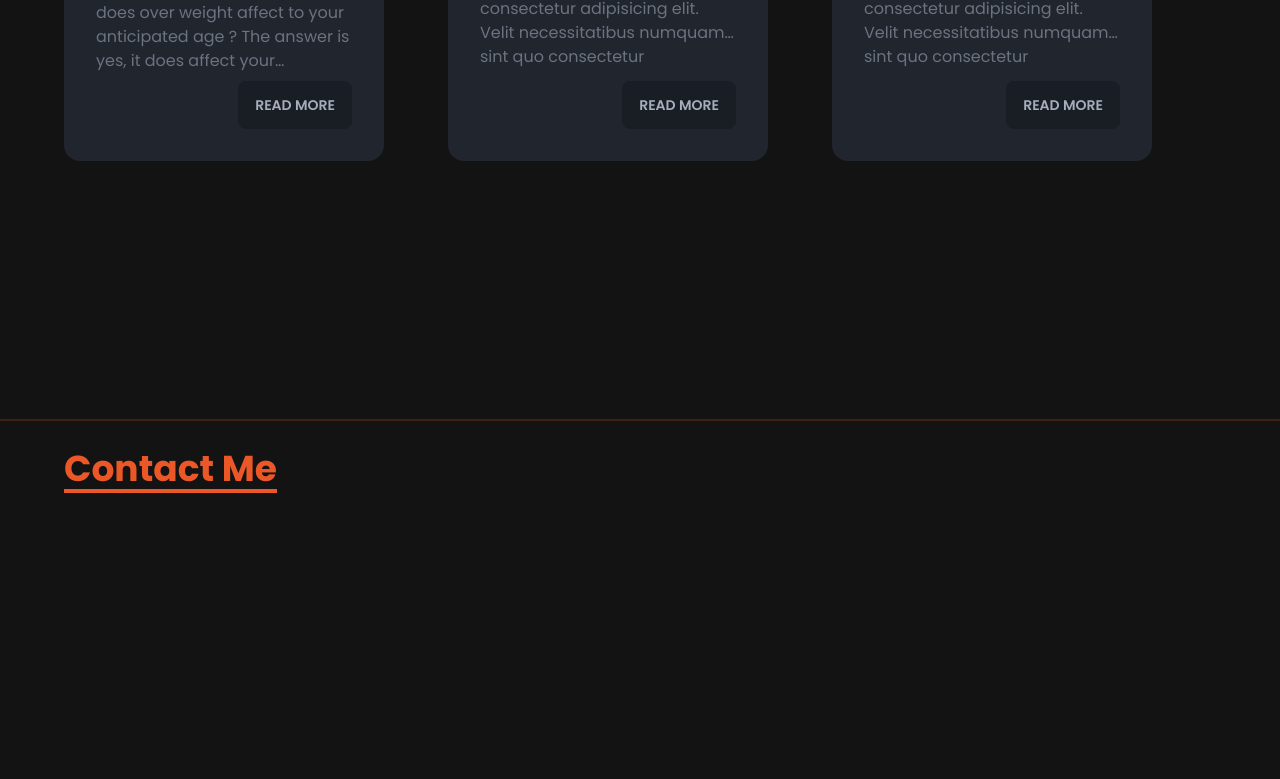
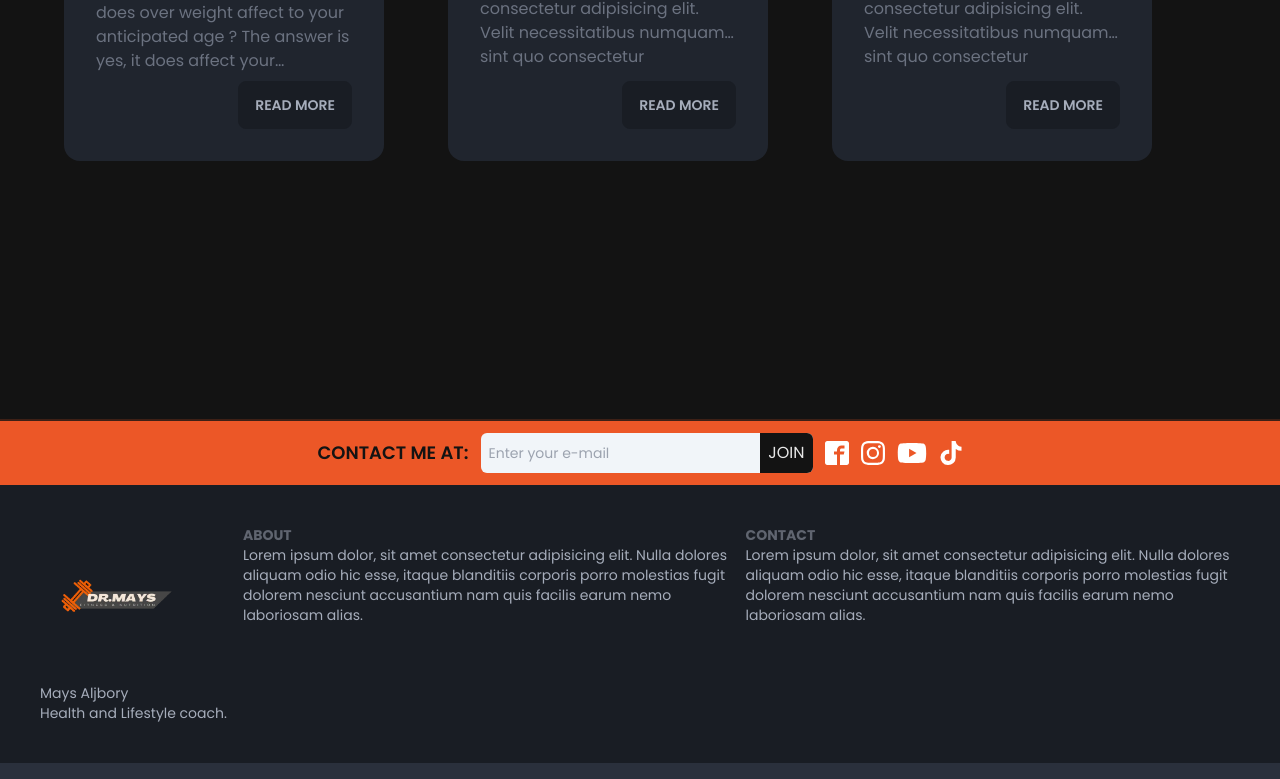
Before and after one commit to muhammad-qasim96/Mays-2.0, a Next.js app: page / in a window 1280 px wide. Shown: the part 1979-2758 px from the top of the page. Built offline with nearby package versions, Linux system fonts and the light colour scheme.

Commit message:
finished

```diff
--- a/components/About.tsx
+++ b/components/About.tsx
@@ -6,7 +6,10 @@ type Props = {};
 
 const About = (props: Props) => {
   return (
-    <div className="relative mx-auto h-fit min-h-screen w-full overflow-hidden border-b-2 border-mainColor/20">
+    <div
+      id="about"
+      className="relative mx-auto h-fit min-h-screen w-full overflow-hidden border-b-2 border-mainColor/20"
+    >
       <div className="absolute z-0 flex h-full w-full items-center justify-center">
         <div className="absolute z-0 aspect-square h-2/3 animate-pulse rounded-full border border-mainColor/10" />
         <div className="absolute z-0 aspect-square h-2/3 animate-ping rounded-full border border-mainColor/25" />
--- a/components/Blog.tsx
+++ b/components/Blog.tsx
@@ -7,7 +7,10 @@ type Props = {};
 
 const Blog = (props: Props) => {
   return (
-    <div className="h-fit min-h-screen w-full border-b-2 border-mainColor/20">
+    <div
+      id="blog"
+      className="h-fit min-h-screen w-full border-b-2 border-mainColor/20"
+    >
       <div className="mx-auto max-w-6xl py-7 px-4 md:px-5 lg:px-0">
         <Title name="Blog" />
         <div className="grid w-full gap-y-10 md:grid-cols-2 lg:grid-cols-3">
@@ -15,7 +18,7 @@ const Blog = (props: Props) => {
             return (
               <Card
                 key={post.id}
-                id={`${post.id}`}
+                id={post.id}
                 photoUrl={post.photo}
                 header={post.header}
                 body={post.body}
--- a/components/Card.tsx
+++ b/components/Card.tsx
@@ -20,7 +20,7 @@ const Card = ({ id, photoUrl, body, header }: Props) => {
         <h2 className="card-title">{header}</h2>
         <p className="text-gray-500 line-clamp-3">{body}</p>
         <div className="card-actions justify-end">
-          <Link href={id}>
+          <Link href={`/${id}`}>
             <button className="btn">Read More</button>
           </Link>
         </div>
--- a/components/Contact.tsx
+++ b/components/Contact.tsx
@@ -1,36 +1,49 @@
-import React from "react";
-import { SocialIcon } from "react-social-icons";
-import Title from "./Title";
+import React, { FormEvent } from "react";
+import { ImFacebook2 } from "react-icons/im";
+import { BsInstagram } from "react-icons/bs";
+import { FaTiktok, FaYoutube } from "react-icons/fa";
 
 type Props = {};
 
 const Contact = (props: Props) => {
+  const handleForm = (e: FormEvent) => {
+    e.preventDefault();
+  };
+
   return (
-    <div className="mx-auto h-screen w-full overflow-hidden bg-darkBg pt-7">
-      <div className="mx-auto h-full max-w-6xl px-4 md:px-5 lg:px-0">
-        <Title name="Contact Me" />
-        <div className="flex h-full  w-full flex-col items-center justify-center ">
-          <div className="flex w-full flex-row justify-center">
-            <div className="grid h-auto place-items-center">
-              <div className="flex flex-col space-y-3">
-                <SocialIcon url="https://www.facebook.com/dr.maysaljbory" />
-                <SocialIcon url="https://www.instagram.com/dr.maysaljbory/" />
-                <SocialIcon url="https://www.youtube.com/channel/UCV3UKMcmpSwPopq387iNbGw" />
-                <SocialIcon
-                  url="https://www.tiktok.com/@dr.maysaljbory?_t=8VIALvMEkc9&_r=1"
-                  bgColor="#303030"
-                />
-              </div>
-            </div>
-            <div className="divider lg:divider-horizontal">OR</div>
-            <div className="card rounded-box grid h-20 place-items-center bg-base-300">
-              <p className="p-4 text-xl">
-                <span className="font-semibold text-mainColor">Email : </span>
-                drmays.info@gmail.com
-              </p>
-            </div>
-          </div>
-        </div>
+    <div
+      id="contact"
+      className="flex w-full items-center justify-center gap-3 bg-mainColor py-3"
+    >
+      <p className="text-lg font-semibold uppercase text-darkBg">
+        contact me at:
+      </p>
+      <form
+        onSubmit={handleForm}
+        className="relative flex overflow-hidden rounded-md bg-slate-100 py-2"
+      >
+        <input
+          type="text"
+          placeholder="Enter your e-mail"
+          className="flex-1 bg-transparent px-2 text-black outline-none placeholder:text-sm"
+        />
+        <button className="absolute right-0 top-0 h-full bg-darkBg px-2 text-white/90 hover:text-white">
+          JOIN
+        </button>
+      </form>
+      <div className="flex items-center gap-3">
+        <a href="https://www.facebook.com/dr.maysaljbory">
+          <ImFacebook2 className="text-2xl text-white" />
+        </a>
+        <a href="https://www.instagram.com/dr.maysaljbory/">
+          <BsInstagram className="text-2xl text-white" />
+        </a>
+        <a href="https://www.youtube.com/channel/UCV3UKMcmpSwPopq387iNbGw">
+          <FaYoutube className="text-3xl text-white" />
+        </a>
+        <a href="https://www.tiktok.com/">
+          <FaTiktok className="text-2xl text-white" />
+        </a>
       </div>
     </div>
   );
--- a/components/Footer.tsx
+++ b/components/Footer.tsx
@@ -6,8 +6,8 @@ type Props = {};
 
 const Footer = (props: Props) => {
   return (
-    <footer className="footer bg-neutral p-10 text-neutral-content">
-      <div className="relative">
+    <footer className="footer flex flex-col bg-neutral p-10 text-neutral-content md:flex-row">
+      <div className="relative flex-shrink-0">
         <Image
           src={Logo}
           alt="logo"
@@ -21,54 +21,24 @@ const Footer = (props: Props) => {
           Health and Lifestyle coach.
         </p>
       </div>
-      <div>
-        <span className="footer-title">Social</span>
-        <div className="grid grid-flow-col gap-4">
-          <a
-            href="https://www.youtube.com/channel/UCV3UKMcmpSwPopq387iNbGw"
-            target="_blank"
-            rel="noreferrer"
-          >
-            <svg
-              xmlns="http://www.w3.org/2000/svg"
-              width="24"
-              height="24"
-              viewBox="0 0 24 24"
-              className="fill-current"
-            >
-              <path d="M19.615 3.184c-3.604-.246-11.631-.245-15.23 0-3.897.266-4.356 2.62-4.385 8.816.029 6.185.484 8.549 4.385 8.816 3.6.245 11.626.246 15.23 0 3.897-.266 4.356-2.62 4.385-8.816-.029-6.185-.484-8.549-4.385-8.816zm-10.615 12.816v-8l8 3.993-8 4.007z"></path>
-            </svg>
-          </a>
-          <a
-            href="https://www.facebook.com/dr.maysaljbory"
-            target="_blank"
-            rel="noreferrer"
-          >
-            <svg
-              xmlns="http://www.w3.org/2000/svg"
-              width="24"
-              height="24"
-              viewBox="0 0 24 24"
-              className="fill-current"
-            >
-              <path d="M9 8h-3v4h3v12h5v-12h3.642l.358-4h-4v-1.667c0-.955.192-1.333 1.115-1.333h2.885v-5h-3.808c-3.596 0-5.192 1.583-5.192 4.615v3.385z"></path>
-            </svg>
-          </a>
-          <a
-            href="https://www.instagram.com/dr.maysaljbory/"
-            target="_blank"
-            rel="noreferrer"
-          >
-            <svg
-              xmlns="http://www.w3.org/2000/svg"
-              width="24"
-              height="24"
-              viewBox="0 0 24 24"
-              className="fill-current"
-            >
-              <path d="M12 2.163c3.204 0 3.584.012 4.85.07 3.252.148 4.771 1.691 4.919 4.919.058 1.265.069 1.645.069 4.849 0 3.205-.012 3.584-.069 4.849-.149 3.225-1.664 4.771-4.919 4.919-1.266.058-1.644.07-4.85.07-3.204 0-3.584-.012-4.849-.07-3.26-.149-4.771-1.699-4.919-4.92-.058-1.265-.07-1.644-.07-4.849 0-3.204.013-3.583.07-4.849.149-3.227 1.664-4.771 4.919-4.919 1.266-.057 1.645-.069 4.849-.069zm0-2.163c-3.259 0-3.667.014-4.947.072-4.358.2-6.78 2.618-6.98 6.98-.059 1.281-.073 1.689-.073 4.948 0 3.259.014 3.668.072 4.948.2 4.358 2.618 6.78 6.98 6.98 1.281.058 1.689.072 4.948.072 3.259 0 3.668-.014 4.948-.072 4.354-.2 6.782-2.618 6.979-6.98.059-1.28.073-1.689.073-4.948 0-3.259-.014-3.667-.072-4.947-.196-4.354-2.617-6.78-6.979-6.98-1.281-.059-1.69-.073-4.949-.073zm0 5.838c-3.403 0-6.162 2.759-6.162 6.162s2.759 6.163 6.162 6.163 6.162-2.759 6.162-6.163c0-3.403-2.759-6.162-6.162-6.162zm0 10.162c-2.209 0-4-1.79-4-4 0-2.209 1.791-4 4-4s4 1.791 4 4c0 2.21-1.791 4-4 4zm6.406-11.845c-.796 0-1.441.645-1.441 1.44s.645 1.44 1.441 1.44c.795 0 1.439-.645 1.439-1.44s-.644-1.44-1.439-1.44z" />
-            </svg>
-          </a>
+      <div className="grid grid-cols-2">
+        <div>
+          <span className="footer-title">About</span>
+          <div className="">
+            Lorem ipsum dolor, sit amet consectetur adipisicing elit. Nulla
+            dolores aliquam odio hic esse, itaque blanditiis corporis porro
+            molestias fugit dolorem nesciunt accusantium nam quis facilis earum
+            nemo laboriosam alias.
+          </div>
+        </div>
+        <div>
+          <span className="footer-title">Contact</span>
+          <div className="">
+            Lorem ipsum dolor, sit amet consectetur adipisicing elit. Nulla
+            dolores aliquam odio hic esse, itaque blanditiis corporis porro
+            molestias fugit dolorem nesciunt accusantium nam quis facilis earum
+            nemo laboriosam alias.
+          </div>
         </div>
       </div>
     </footer>
--- a/data/blogPosts.json
+++ b/data/blogPosts.json
@@ -14,7 +14,7 @@
   {
     "id": "3",
     "photo": "https://picsum.photos/1200/630",
-    "header": "thired post",
+    "header": "third post",
     "body": "Lorem ipsum dolor sit amet consectetur adipisicing elit. Velit necessitatibus numquam sint quo consectetur perferendis rerum similique, pariatur consequatur unde?"
   }
 ]
--- a/pages/_app.tsx
+++ b/pages/_app.tsx
@@ -1,10 +1,18 @@
 import "../styles/globals.css";
 import type { AppProps } from "next/app";
 import Footer from "../components/Footer";
+import Head from "next/head";
 
 function MyApp({ Component, pageProps }: AppProps) {
   return (
     <>
+      <Head>
+        <title>Dr. Mays Aljbory</title>
+        <meta
+          name="description"
+          content="اساعدك لتغيير حياتك الى نمط حياة صحيه اكثر بدون جوع وحرمان . تخلص من الخمول والتعب وقلة النشاط والسمنه واستعيد زمام حياتك ."
+        />
+      </Head>
       <Component {...pageProps} />
       <Footer />
     </>
--- a/pages/index.tsx
+++ b/pages/index.tsx
@@ -1,5 +1,4 @@
 import type { NextPage } from "next";
-import Head from "next/head";
 import About from "../components/About";
 import Blog from "../components/Blog";
 import Contact from "../components/Contact";
@@ -8,39 +7,17 @@ import Hero from "../components/Hero";
 
 const Home: NextPage = () => {
   return (
-    <>
-      <Head>
-        <title>Dr. Mays Aljbory</title>
-        <meta
-          name="description"
-          content="اساعدك لتغيير حياتك الى نمط حياة صحيه اكثر بدون جوع وحرمان . تخلص من الخمول والتعب وقلة النشاط والسمنه واستعيد زمام حياتك ."
-        />
-        <link
-          rel="icon"
-          type="image/x-icon"
-          href="https://de.cdn-website.com/e03de90437ae4dbc817e54b739183f2b/site_favicon_16_1662113805459.ico"
-        />
-      </Head>
-
     <div className="bg-darkBg">
       <Header />
-        <section id="home">
+
       <Hero />
-        </section>
 
-        <section id="about">
       <About />
-        </section>
 
-        <section id="blog">
       <Blog />
-        </section>
 
-        <section id="contact">
       <Contact />
-        </section>
     </div>
-    </>
   );
 };
 
```
Also changed, not shown: components/Header.tsx (+6 -6 lines), components/Hero.tsx (+5 -2 lines), pages/[blogId]/index.tsx (+6 -6 lines). Lines whose indentation alone changed are shown as unchanged.
